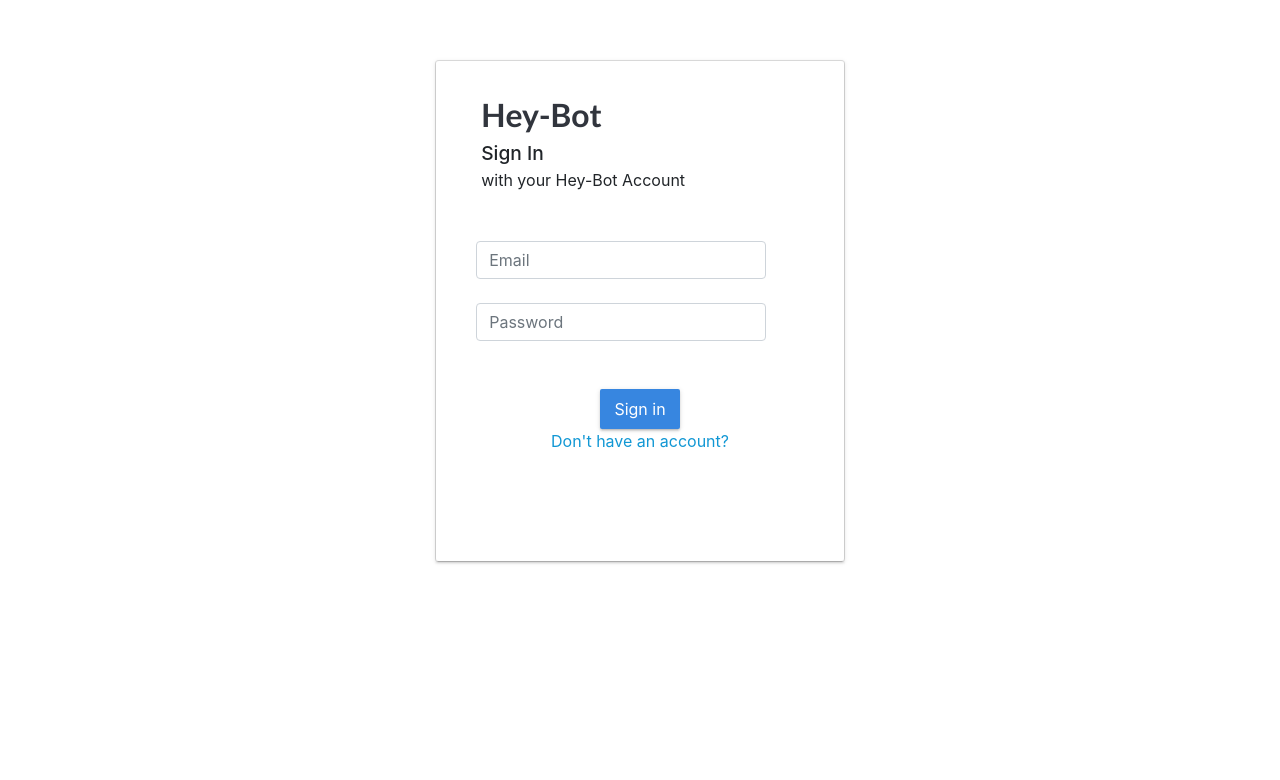
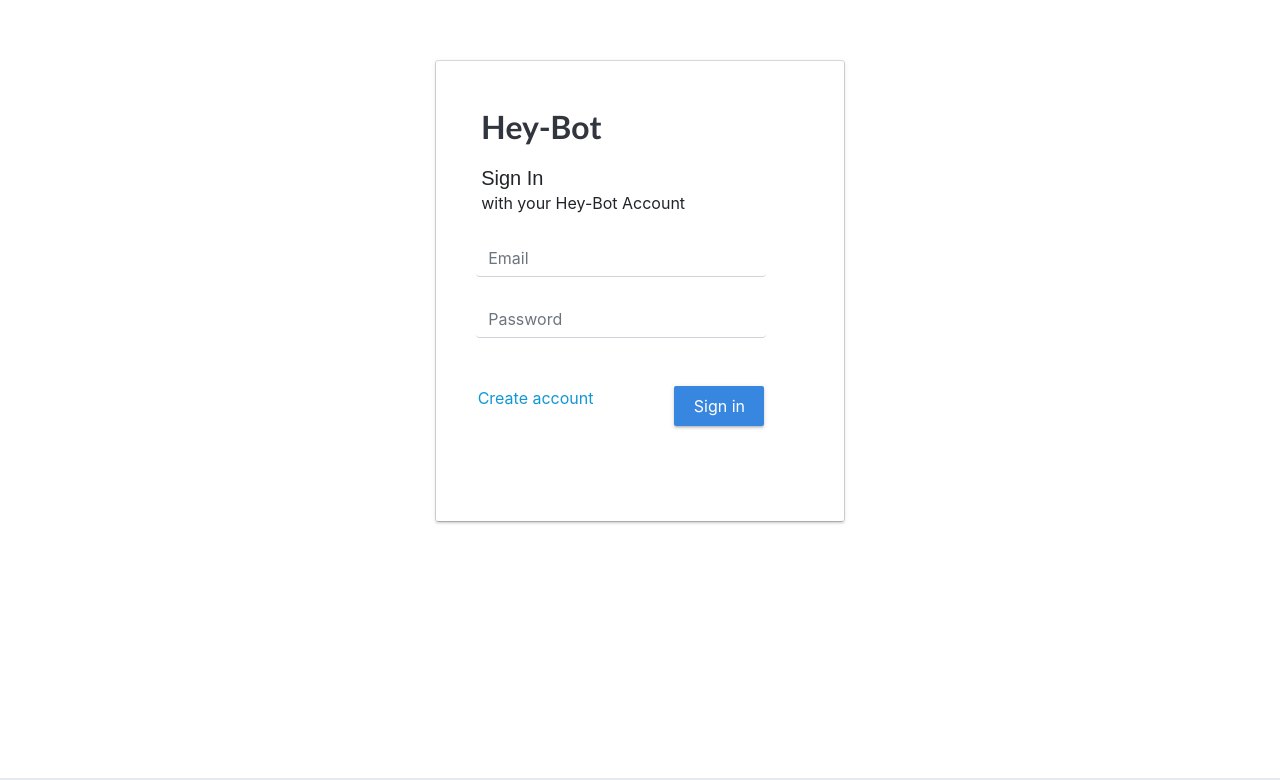
Before and after one commit to Streltz/heyteam, a React (Create React App) app in the folder hey-team/: page /signin in a window 1280 px wide. Shown: the part 150-930 px from the top of the page. Built offline with nearby package versions, Linux system fonts and the light colour scheme; what react-stripe-elements would draw is missing.

Commit message:
Signin - fixed positioning on create & signin - fixed overflow on page - removed borders on left, right and top input - fixed content naming

```diff
--- a/hey-team/src/components/login/Signin.js
+++ b/hey-team/src/components/login/Signin.js
@@ -17,8 +17,7 @@ class Signin extends React.Component {
   }
 
   handleSignIn = (event) => {
-    if(event != undefined)
-    {
+    if (event != undefined) {
       event.preventDefault();
       this.props.signIn(this.state, this.props.history);
       console.log("ev", event);
@@ -36,11 +35,10 @@ class Signin extends React.Component {
       <main className="main-login">
         <Card className="edge-dull">
           <div className="login card-dull">
-            <form id="signin-form" onSubmit={(e) => {this.handleSignIn(e)}}>
+            <form id="signin-form" onSubmit={(e) => { this.handleSignIn(e) }}>
               <div class="logo-blue text-left col-md-12">Hey-Bot</div>
               <div class="text-left col-md-12 heading"> Sign In </div>
               <div class="text-left card-descriptor col-md-12">with your Hey-Bot Account</div>
-              <br />
               <div className="form-error">{this.props.user.formError}</div>
               <input class="col-md-10 form-control" name="email" value={this.state.email}
                 placeholder="Email" onChange={this.handleOnChange} /><br />
@@ -49,8 +47,17 @@ class Signin extends React.Component {
                 placeholder="Password" onChange={this.handleOnChange} /><br />
               <br />
               <div class="col-md-12">
-                <button class="signin light-blue-btn" onClick={() => { this.handleSignIn() }}>Sign in</button><br />
-                <Link to="/signup" class="blue-link spaced">Don't have an account?</Link>
+                <span class="col-md-6 float-right">
+                  <button class="signin light-blue-btn" onClick={() => { this.handleSignIn() }}>
+                    Sign in
+                  </button>
+                  <br />
+                </span>
+                <span id="create-account" class="col-md-6 float-left">
+                  <Link to="/signup" class="blue-link spaced">
+                    Create account
+                  </Link>
+                </span>
               </div>
             </form>
           </div>
--- a/hey-team/src/components/login/styles.css
+++ b/hey-team/src/components/login/styles.css
@@ -4,7 +4,7 @@
     padding-top: 210px;
     padding-left: 15%;
 
-    padding-bottom: 17%;
+    padding-bottom: 20%;
     background-color: white;
     /* background: linear-gradient(to bottom, rgb(29, 117, 199), rgb(43, 62, 73)) */
 }
@@ -13,13 +13,17 @@
 #signin-form > input
 {
     margin-left: 10px;
+    border-top: none;
+    border-left: none;
+    border-right: none;
 }
 
 .card-dull
 {
     box-shadow: 0 2px 2px 0 rgba(43, 43, 43, 0.151), 0 3px 1px -2px rgba(34, 34, 34, 0.082), 0 1px 5px 0 rgba(31, 31, 31, 0.13);
     padding: 30px;
-    height: 500px;
+    padding-top: 45px !important;
+    height: 460px;
 }
 
 .blue-link
@@ -38,7 +42,7 @@
     box-shadow: 0 2px 2px 0 rgba(43, 43, 43, 0.151), 0 3px 1px -2px rgba(34, 34, 34, 0.082), 0 1px 5px 0 rgba(31, 31, 31, 0.13);
     color: #fff;
     height: 40px;
-    width: 80px;
+    width: 90px;
 }
 .light-blue-btn:hover
 {
@@ -52,6 +56,8 @@
     font-weight: 700;
     font-size: 2em;
     padding: 0px;
+
+    line-height: 1.3333;
 }
 .logo-blue
 {
@@ -60,13 +66,25 @@
     font-weight: 700;
     font-size: 2em;
     padding: 0px;
+
+    line-height: 1.3333;
+}
+
+#create-account
+{
+    margin-left: -25px;
 }
 
 .heading
 {
-    font-weight: 520;
-    font-size: 1.2em;
-    padding: 0px;
+    font-family: 'Google Sans',arial,sans-serif;
+    padding-bottom: 0;
+    padding-top: 16px;
+    font-size: 20px;
+    font-weight: 400;
+    line-height: 1.3333;
+    margin-bottom: 0;
+    margin-top: 0;
 }
 
 .form-error {
@@ -115,4 +133,14 @@
     {
         background-color: white;
     }
+    .light-blue-btn
+    {
+        width: 200px;
+    }
+
+    #create-account
+    {
+        margin-top: 20px;
+        margin-left: 0px !important;
+    }
 }
```
